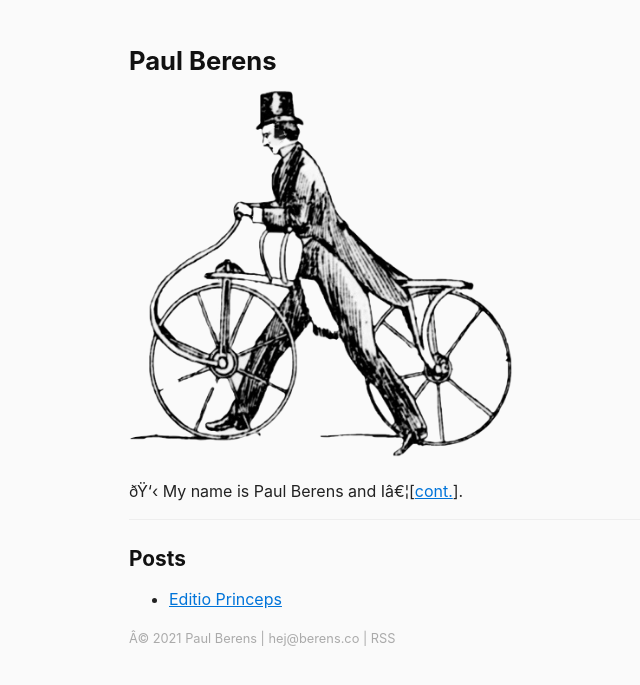
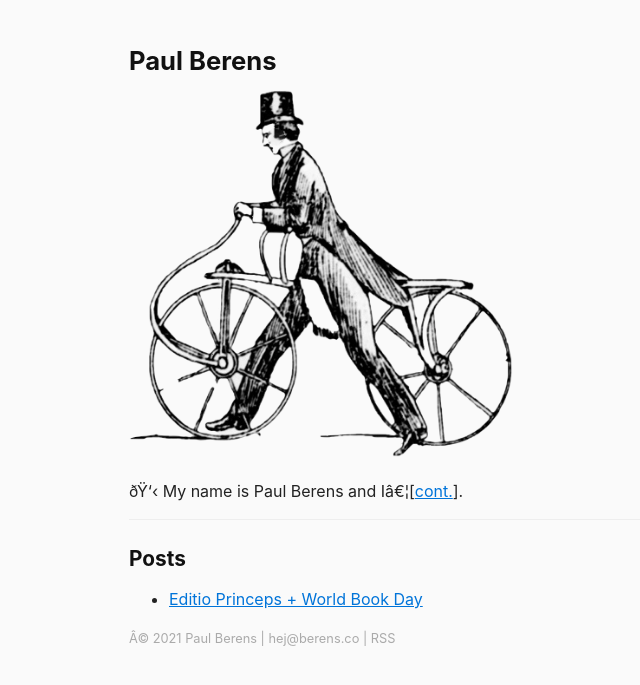
Before and after one commit to berensp/berensp.github.io, a Jekyll site: the page built from index.md, in a window 1280 px wide. Shown: the top 685 px of the page, without its empty margins (191-831 px from the left). Built offline with Jekyll 4.4.1, drawn with Linux system fonts in a browser that asks for light colours; nearby versions of some CDN libraries.

Commit message:
Update 2021-04-23-editio-princeps.md

```diff
--- a/_posts/2021-04-23-editio-princeps.md
+++ b/_posts/2021-04-23-editio-princeps.md
@@ -1,6 +1,6 @@
 ---
 layout: post
-title:	Editio Princeps
+title:	Editio Princeps + World Book Day
 date:	2021-04-23
 author:	Paul Berens
 description: First post...finally. Might as well make it about books.
```
Also changed, not shown: other parts of _posts/2021-04-23-editio-princeps.md (+1 -1 lines).
